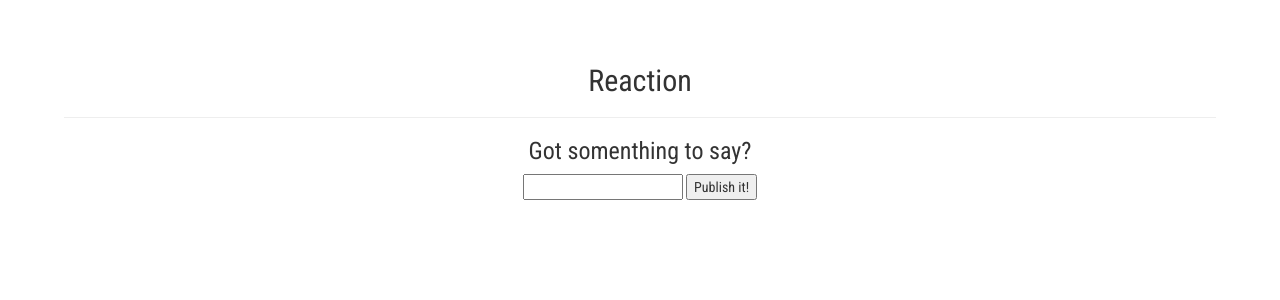
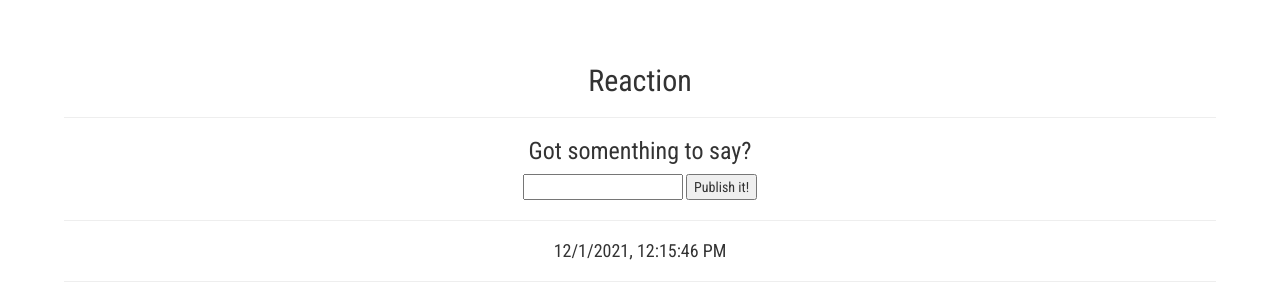
Before and after one commit to rgaluppo/react-hooks-reaction, a React (Create React App) app: page / in a window 1280 px wide. Both pictures are taken after a click on the button "Publish it!". Shown: the top 300 px of the page. Built offline with nearby package versions, Linux system fonts and the light colour scheme.

Commit message:
MessageBoard component

```diff
--- a/src/components/App.js
+++ b/src/components/App.js
@@ -1,6 +1,7 @@
 import React, { useReducer } from 'react';
 import reducer, { initialState } from '../state/reducer';
 import PublishMessage from './PublicMessage';
+import MessageBoard from './MessageBoard';
 
 function App() {
   const [state, dispatch] = useReducer(reducer, initialState);
@@ -12,6 +13,8 @@
       <h2>Reaction</h2>
       <hr />
       <PublishMessage dispatch={dispatch} />
+      <hr />
+      <MessageBoard messages={state.messages} />
     </div>
   );
 }
--- /dev/null
+++ b/src/components/MessageBoard.js
@@ -0,0 +1,23 @@
+import React from 'react';
+
+function MessageBoard({ messages }) {
+    return (
+        <div>
+            {
+                messages.map(messageItem => {
+                    const { id, text, timestamp } = messageItem;
+
+                    return (
+                        <div key={id}>
+                            <h4>{new Date(timestamp).toLocaleString()}</h4>
+                            <p>{text}</p>
+                            <hr />
+                        </div>
+                    );
+                })
+            }
+        </div>
+    );
+}
+
+export default MessageBoard;
```
